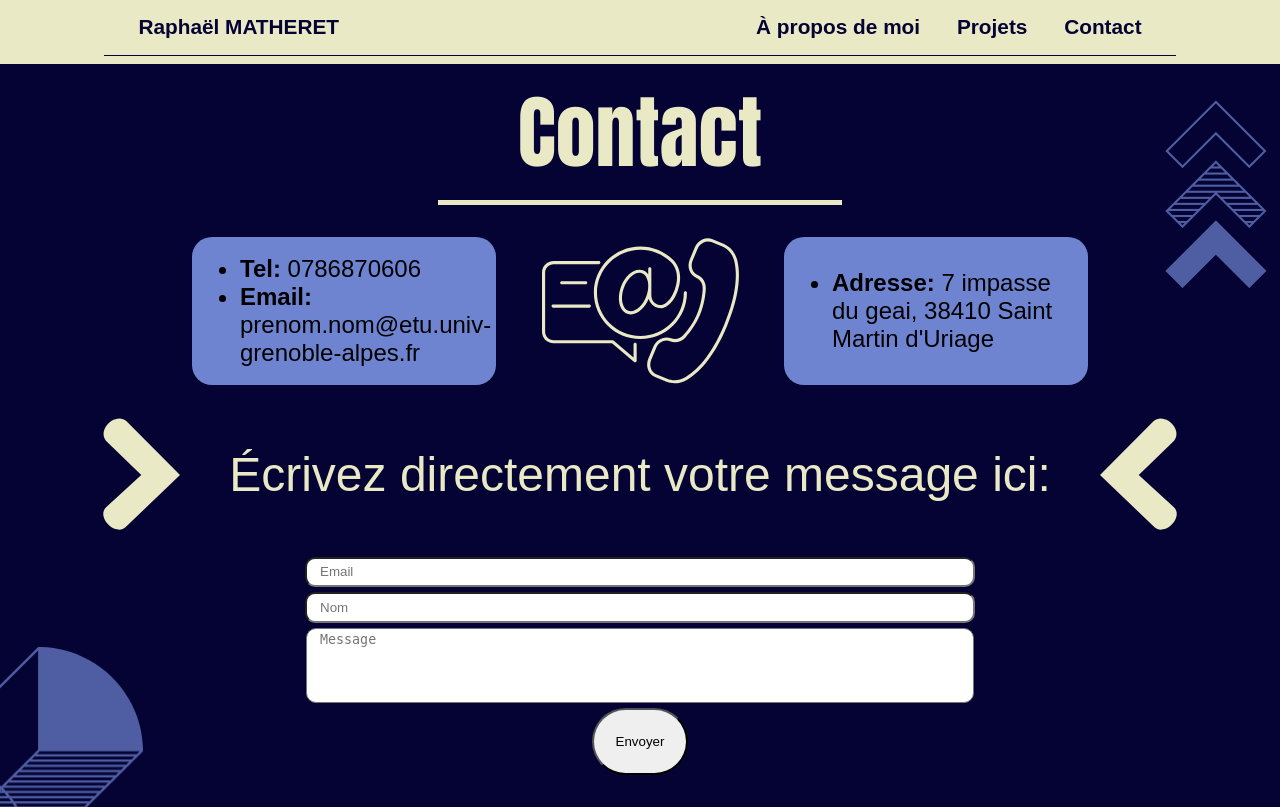
After one commit to TheGamerFarmer/Portfolio, a PHP site: page /portfolio/contact in a window 1280 px wide. The commit adds this page. Run offline with PHP 8.4, Linux system fonts and the light colour scheme.

Commit message:
Avancement globale, fin contact, connection base de donnée, avancement projet

```diff
--- /dev/null
+++ b/sitePortfolio/contact/contact.css
@@ -0,0 +1,103 @@
+main {
+    display: flex;
+    flex-direction: column;
+    align-items: center;
+    min-height: calc(100vh - 6em);
+    padding-bottom: 1em;
+    position: relative;
+}
+
+main #fleche {
+    top: 5%;
+    right: 1%;
+}
+
+main h1 {
+    color: #EAE9C5;
+    font-size: 5em;
+    padding: 0.1em 1em;
+    margin: 0;
+    border-bottom: 5px solid #EAE9C5;
+    width: fit-content;
+    font-family: Impact, serif;
+}
+
+main #contact {
+    display: flex;
+    justify-content: space-between;
+    width: 70%;
+    margin: 2em 0;
+}
+
+main #contact ul {
+    display: flex;
+    flex-direction: column;
+    justify-content: center;
+    background-color: #6F84D1;
+    padding: 1em 2em 1em 3em ;
+    border-radius: 20px;
+    margin: 0;
+    width: 25%;
+}
+
+main #contact ul li {
+    font-size: 1.5em;
+}
+
+main #contact ul li i {
+    font-weight: bold;
+    font-style: normal;
+}
+
+main #formMessage {
+    display: flex;
+    align-items: center;
+}
+
+main #formMessage p {
+    color: #EAE9C5;
+    font-size: 3em;
+    margin: 0 1em;
+}
+
+main #formMessage p + img {
+    transform: scaleX(-1);
+}
+
+main form {
+    flex-grow: 1;
+    display: flex;
+    flex-direction: column;
+    align-items: center;
+    gap: 5px;
+    width: 50%;
+    margin-top: 2%;
+}
+
+main form .textField {
+    height: 2em;
+    width: 100%;
+    border-radius: 10px;
+    padding: 0 1em;
+}
+
+main form textarea {
+    resize: none;
+    min-height: 5em;
+    max-height: 15em;
+    width: 100%;
+    border-radius: 10px;
+    padding: 0.25em 1em;
+    flex-grow: 1;
+}
+
+main form #submit {
+    width: 15%;
+    height: 5em;
+    border-radius: 1000px;
+}
+
+main #imageBasGauche {
+    bottom: -1em;
+    left: 0;
+}
--- /dev/null
+++ b/sitePortfolio/contact/contact.php
@@ -0,0 +1,54 @@
+<!DOCTYPE html>
+<html lang="fr">
+<head>
+    <meta charset="utf-8">
+    <title>Portfolio</title>
+    <link rel="icon" type="image/x-icon" href="/icon.jpeg">
+    <link rel="stylesheet" href="/sitePortfolio/contact/contact.css">
+    <link rel="stylesheet" href="/sitePortfolio/headerAndFooter/headerAndFooter.css">
+    <link rel="stylesheet" href="/sitePortfolio/images/images.css">
+</head>
+
+<body>
+<?php include("../headerAndFooter/header.php") ?>
+
+<main>
+    <img id="fleche" class="imageFond translucide" src="/sitePortfolio/images/fleche.png" alt="fleche">
+
+    <h1>Contact</h1>
+    <div id="contact">
+        <ul>
+            <li><i>Tel: </i>0786870606</li>
+            <li><i>Email: </i>prenom.nom@etu.univ-grenoble-alpes.fr</li>
+        </ul>
+        <img src="/sitePortfolio/contact/contactImage.png" alt="Contact image">
+        <ul>
+            <li><i>Adresse: </i>7 impasse du geai, 38410 Saint Martin d'Uriage</li>
+        </ul>
+    </div>
+    <div id="formMessage">
+        <img src="/sitePortfolio/contact/form arrow.png" alt="first arrow">
+        <p>Écrivez directement votre message ici:</p>
+        <img src="/sitePortfolio/contact/form arrow.png" alt="second arrow">
+    </div>
+
+    <form method="POST">
+        <input class="textField" type="email" name="email" placeholder="Email" required>
+        <input class="textField" type="text" name="nom" placeholder="Nom" required>
+        <textarea name="message" placeholder="Message" required></textarea>
+        <input id="submit" type="submit" value="Envoyer">
+    </form>
+
+    <?php
+    if (isset($_POST["message"])) {
+        mail("raphaelmatheret@gmail.com",
+            "Porfolio: " . $_POST["nom"],
+            $_POST["message"],
+            "From:portfolio@raphael.zron.fr\r\nReply-To:" . $_POST["email"]);
+    }
+    ?>
+
+    <img id="imageBasGauche" class="imageFond translucide" src="/sitePortfolio/contact/imageBasGauche.png" alt="image bas gauche">
+</main>
+</body>
+</html>
--- a/sitePortfolio/headerAndFooter/header.php
+++ b/sitePortfolio/headerAndFooter/header.php
@@ -1,8 +1,8 @@
 <header>
     <div id="header">
-        <a href="/">Raphaël MATHERET</a>
-        <a href="/portfolio">À propos de moi</a>
-        <a href="/portfolio/projets">Projets</a>
-        <a href="/portfolio/contact">Contact</a>
+        <p><a href="/">Raphaël MATHERET</a></p>
+        <p><a href="/portfolio">À propos de moi</a></p>
+        <p><a href="/portfolio/projets">Projets</a></p>
+        <p><a href="/portfolio/contact">Contact</a></p>
     </div>
 </header>
--- a/sitePortfolio/headerAndFooter/headerAndFooter.css
+++ b/sitePortfolio/headerAndFooter/headerAndFooter.css
@@ -1,11 +1,12 @@
 body {
     margin: 0;
     background-color: #040333;
+    font-family: Arial, serif;
 }
 
 header {
-    background-color: rgb(12, 0, 33);
-    height: 5em;
+    background-color: #EAE9C5;
+    height: 4em;
     display: flex;
     justify-content: center;
     position: fixed;
@@ -18,23 +19,32 @@ header {
 header #header {
     display: flex;
     align-items: center;
-    gap: 2em;
+    gap: 1em;
     width: 80%;
-    border-bottom: 1px solid white;
-    padding: 0 2em;
-    margin-bottom: 1.5em;
+    border-bottom: 1px solid #040333;
+    padding: 0 1.5em;
+    margin-bottom: 0.5em;
 }
 
-header #header a {
+header #header p a {
     text-decoration: none;
-    color: white;
+    color: #040333;
     font-size: 1.3em;
+    font-weight: bold;
+    padding: 0.3em 0.5em;
+    border-radius: 10px;
+    transition: color ease-in-out 0.1s, background-color ease-in-out 0.1s;
 }
 
-header #header a:first-child {
+header #header p a:hover {
+    background-color: #040333;
+    color: #EAE9C5;
+}
+
+header #header p:first-child {
     flex-grow: 1;
 }
 
 main {
-    margin-top: 5em;
+    margin-top: 4em;
 }
--- /dev/null
+++ b/sitePortfolio/images/images.css
@@ -0,0 +1,8 @@
+main .imageFond {
+    position: absolute;
+    z-index: -1;
+}
+
+main .translucide {
+    opacity: 0.7;
+}
```
Also changed, not shown: BDD.php (added, +24 -0 lines), sitePortfolio/aProposDeMoi/aProposDeMoi.css (+8 -17 lines), sitePortfolio/aProposDeMoi/aProposDeMoi.php (+4 -3 lines), sitePortfolio/newProjets/newProjets.php (added, +62 -0 lines), sitePortfolio/projets/projets.css (added, +65 -0 lines), sitePortfolio/projets/projets.php (added, +80 -0 lines), .htaccess, sitePortfolio/aProposDeMoi/autreImageMesLangages.png (deleted), sitePortfolio/aProposDeMoi/empreinteDigitale.png, sitePortfolio/contact/contactImage.png (added), sitePortfolio/contact/form arrow.png (added), sitePortfolio/contact/imageBasGauche.png (added), sitePortfolio/images/fleche.png (renamed from sitePortfolio/aProposDeMoi/fleche.png).
